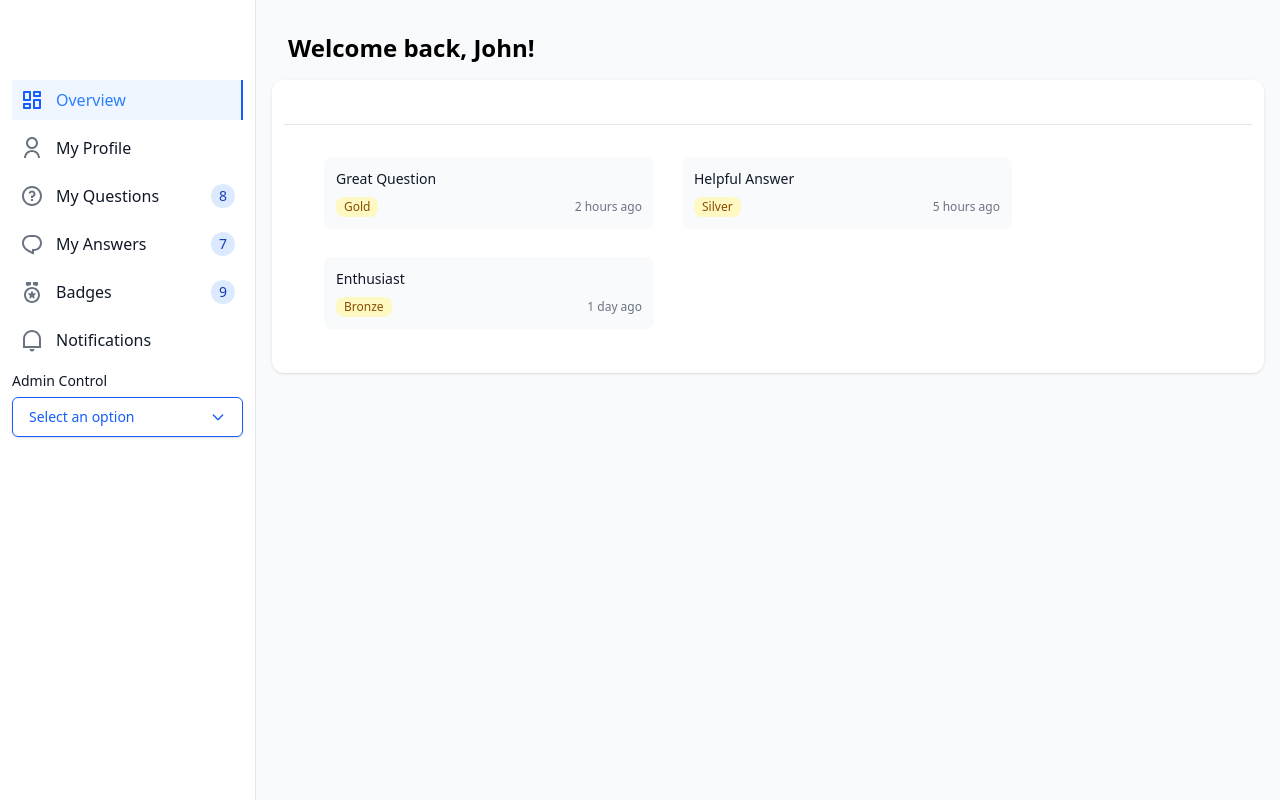
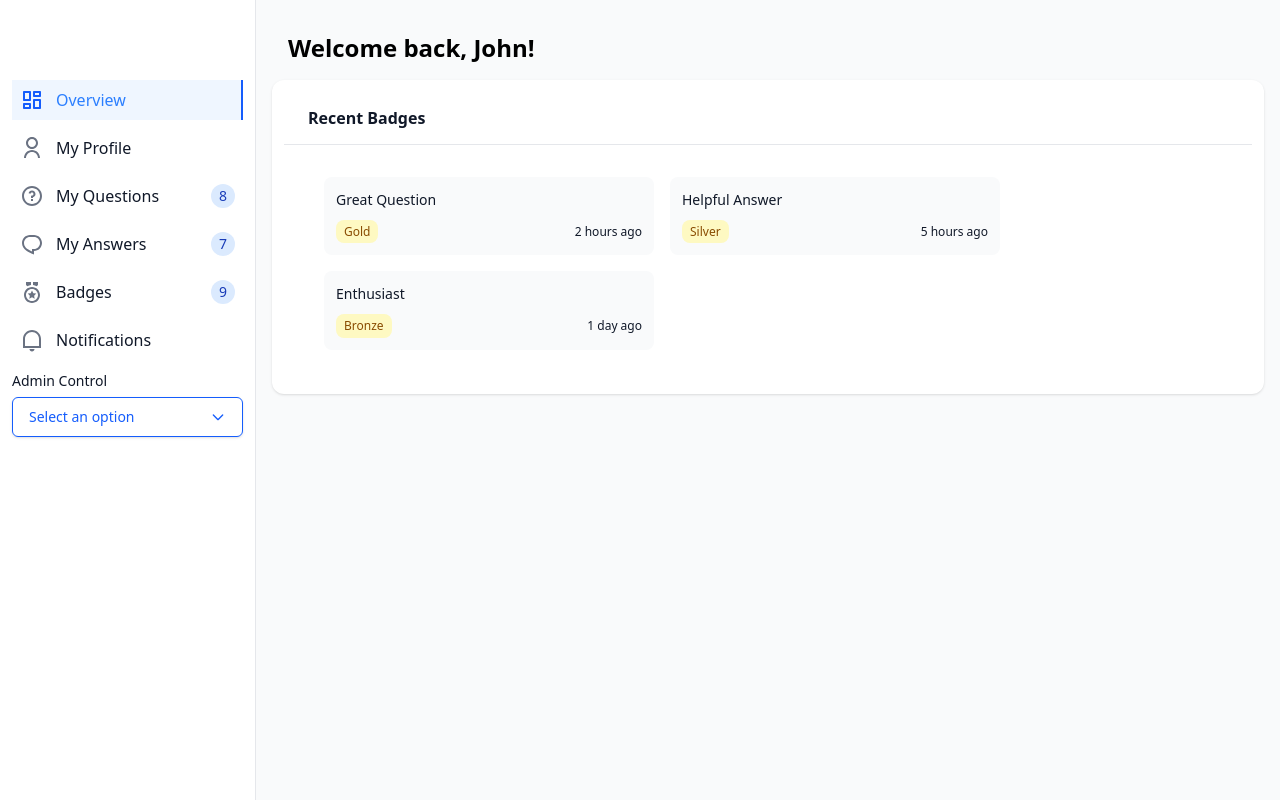
Before and after one commit to Zack-Pro-Ver/Knowledge-Sharing-Portal, a React (Vite) app: page /overview in a window 1280 px wide. Built offline with nearby package versions, Linux system fonts and the light colour scheme.

Commit message:
edited index.tsx

```diff
--- a/src/pages/Overview/Recent Badges/index.tsx
+++ b/src/pages/Overview/Recent Badges/index.tsx
@@ -1,7 +1,8 @@
 import { Button } from "../../../elements";
 import { Card, CardContent, CardHeader } from "../../../elements/Card";
-import { Typography } from "../../../elements";
+import Typography from "../../../elements/Typography";
 import { RecentBadges } from "./RecentBadgesCards";
+import Stack from "../../../elements/Stack";
 
 interface BadgeProps {
   title: string;
@@ -13,36 +14,46 @@ export default function RecentBadgesCard() {
   return (
     <Card className="w-[100%] min-h-[180px] p-3 shadow rounded-2xl">
       {/* Header */}
-      <CardHeader>
-        <div className="flex items-center justify-between ">
-          <Typography variant="h6">Recent Badgges</Typography>
-          <Button variant="text" size="small">
-            View All pages
-          </Button>
-        </div>
+      <CardHeader title="Recent Badges" className="flex justify-between p-5">
+        <Button variant="text" size="small">
+          View All pages
+        </Button>
       </CardHeader>
 
-      {/* Content in row */}
-      <CardContent className="">
-        <div className="flex flex-row gap-7 p-4 flex-wrap w-100% ">
+      {/* Content in Stack */}
+      <CardContent>
+        <Stack direction="row" spacing={4} wrap="wrap" className="p-4">
           {RecentBadges.map(({ title, type, earnedAt }: BadgeProps, index) => (
-            <div
+            <Stack
               key={index}
-              className="bg-gray-50 p-3 rounded-lg w-[330px] flex flex-col justify-between"
+              direction="column"
+              spacing={2}
+              className="bg-gray-50 p-3 rounded-lg w-[330px] flex justify-between"
             >
               {/* Badge title */}
-              <p className="text-sm font-medium truncate">{title}</p>
+              <Typography variant="body2" className="font-medium truncate">
+                {title}
+              </Typography>
 
               {/* Badge details */}
-              <div className="flex justify-between items-center mt-2">
-                <span className="text-xs bg-yellow-100 text-yellow-800 px-2 py-0.5 rounded-lg">
+              <Stack
+                direction="row"
+                justifyContent="space-between"
+                alignItems="center"
+              >
+                <Typography
+                  variant="caption"
+                  className="bg-yellow-100 text-yellow-800 px-2 py-0.5 rounded-lg"
+                >
                   {type}
-                </span>
-                <p className="text-xs text-gray-500">{earnedAt}</p>
-              </div>
-            </div>
+                </Typography>
+                <Typography variant="caption" className="text-gray-500">
+                  {earnedAt}
+                </Typography>
+              </Stack>
+            </Stack>
           ))}
-        </div>
+        </Stack>
       </CardContent>
     </Card>
   );
```
